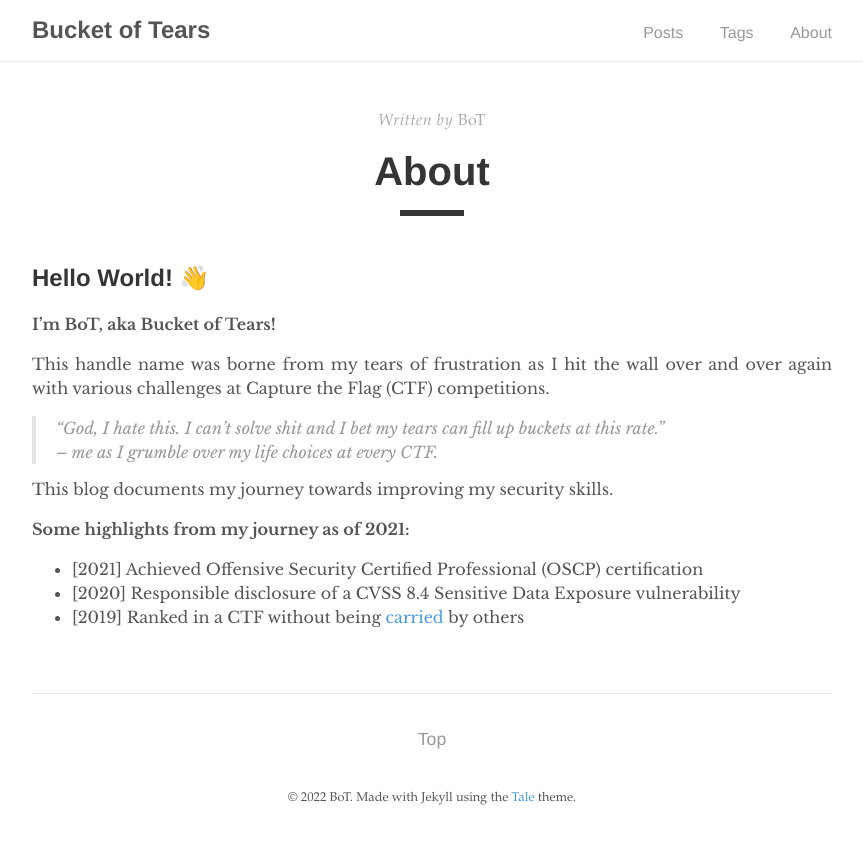
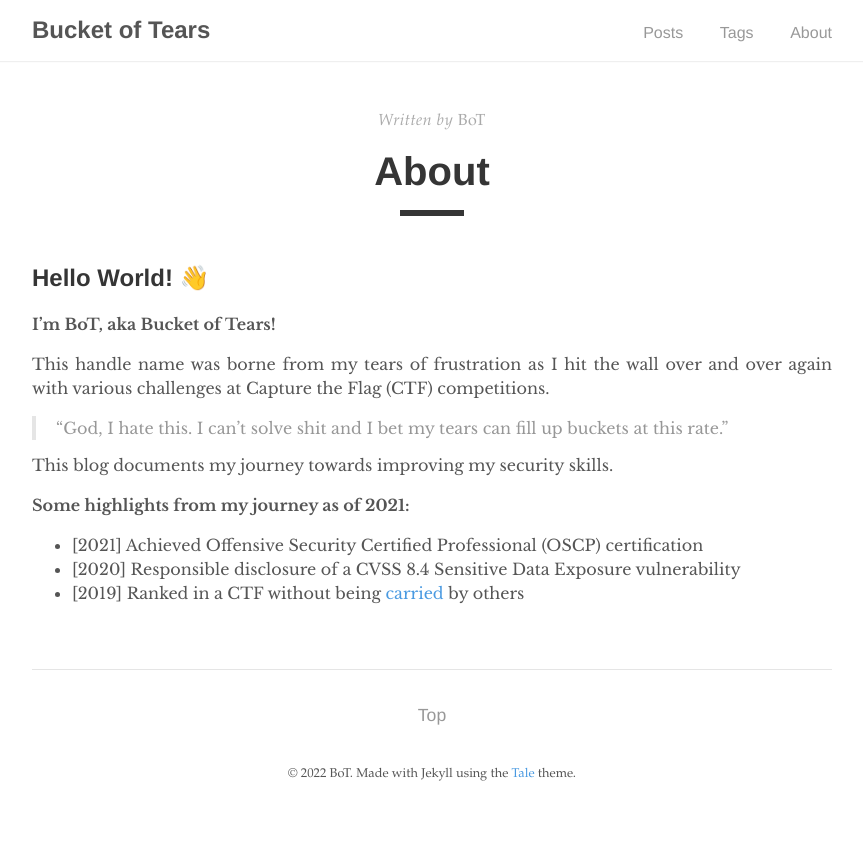
Before and after one commit to andreathniah/bucketoftears, a Jekyll site: the page built from _pages/about.md, in a window 1280 px wide. Shown: the top 844 px of the page, without its empty margins (208-1071 px from the left). Built offline with Jekyll 4.4.1, drawn with Linux system fonts in a browser that asks for light colours.

Commit message:
Update about page

```diff
--- a/_pages/about.md
+++ b/_pages/about.md
@@ -11,8 +11,7 @@ author: "BoT"
 
 This handle name was borne from my tears of frustration as I hit the wall over and over again with various challenges at Capture the Flag (CTF) competitions.
 
-> _"God, I hate this. I can't solve shit and I bet my tears can fill up buckets at this rate."_\
-> _-- me as I grumble over my life choices at every CTF._
+> "God, I hate this. I can't solve shit and I bet my tears can fill up buckets at this rate."
 
 This blog documents my journey towards improving my security skills.
 
```
Also changed, not shown: _posts/2022-05-15-security-automation-at-scale.md (+1 -1 lines).
